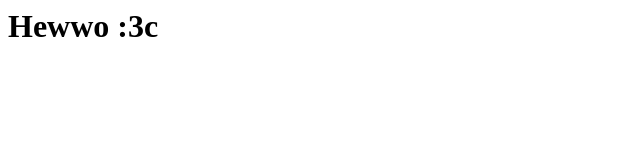
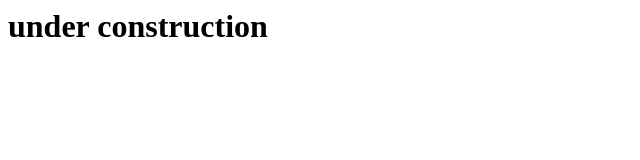
Before and after one commit to michaelmehr/michaelmehr.github.io, a plain HTML site: page index.html in a window 1280 px wide. Shown: the whole page, without its empty margins (0-640 px from the left). Drawn offline with Linux system fonts and the light colour scheme.

Commit message:
under construction

```diff
--- a/index.html
+++ b/index.html
@@ -1,9 +1,9 @@
 <html>
 	<head>
-		<title>SUCK MY TOES</title>
+		<title>Mike Mehr</title>
 	</head>
 	<body>
-		<h1>Hewwo :3c</h1>
+		<h1>under construction</h1>
 		<!-- Pwease don't look at my source -->
 	</body>
 </html>
```
